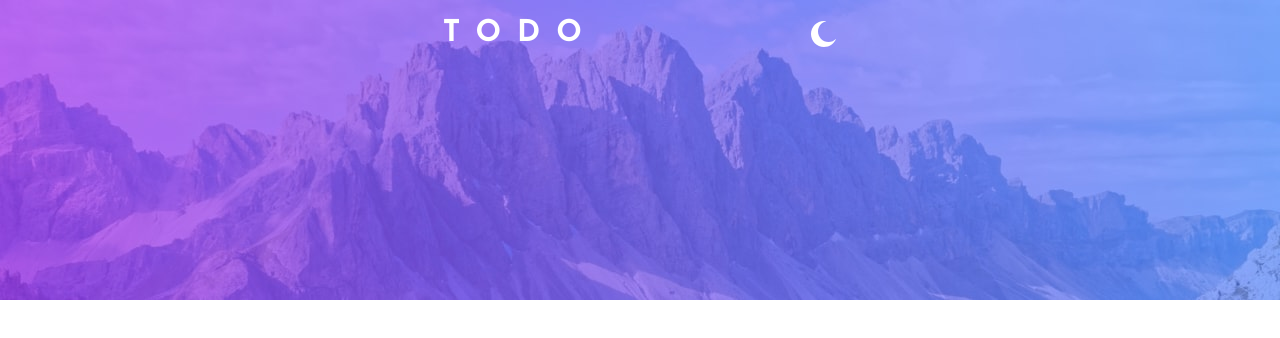
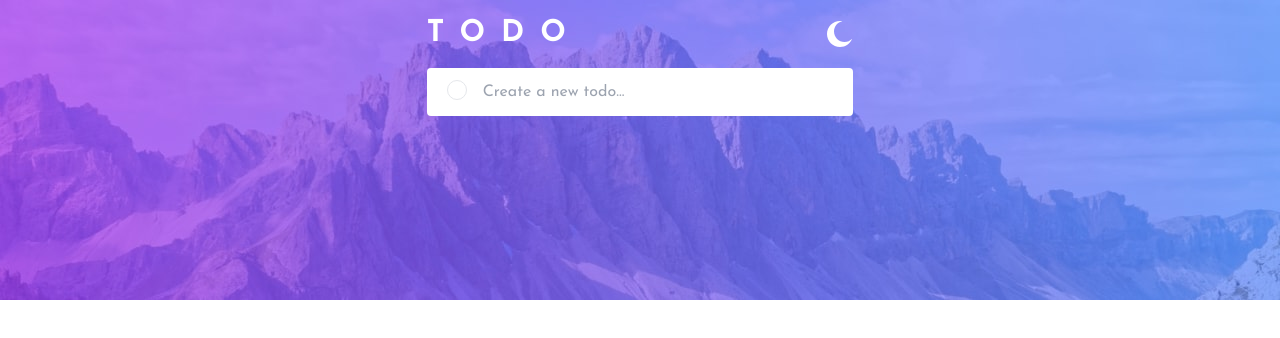
Before and after one commit to AbePlays/Frontend-Challenge-15, a Vue app: page / in a window 1280 px wide. Shown: the top 338 px of the page. Built offline with nearby package versions, Linux system fonts and the light colour scheme.

Commit message:
Added ToDo component

```diff
--- a/src/App.vue
+++ b/src/App.vue
@@ -3,15 +3,18 @@
     class="h-screen w-screen bg-hero-light-mobile sm:bg-hero-light-desktop bg-top bg-no-repeat bg-contain sm:bg-auto"
   >
     <the-header class="mx-auto" />
+    <add-to-do />
   </section>
 </template>
 
 <script>
 import TheHeader from "./components/TheHeader.vue";
+import AddToDo from "./components/AddToDo.vue";
 
 export default {
   components: {
     TheHeader,
+    AddToDo,
   },
 };
 </script>
--- /dev/null
+++ b/src/components/AddToDo.vue
@@ -0,0 +1,16 @@
+<template>
+  <div class="relative sm:w-1/3 mx-auto">
+    <input
+      type="text"
+      placeholder="Create a new todo..."
+      class="pl-14 py-3 rounded block w-full"
+    />
+    <div
+      class="h-5 w-5 bg-white border-gray-200 border rounded-full absolute top-3 left-5"
+    ></div>
+  </div>
+</template>
+
+<script>
+export default {};
+</script>
--- a/src/components/TheHeader.vue
+++ b/src/components/TheHeader.vue
@@ -1,5 +1,5 @@
 <template>
-  <div class="flex justify-between items-center sm:w-1/3 p-4">
+  <div class="flex justify-between items-center sm:w-1/3 py-4">
     <h1 class="text-3xl text-white uppercase tracking-custom font-bold">
       TODO
     </h1>
```
